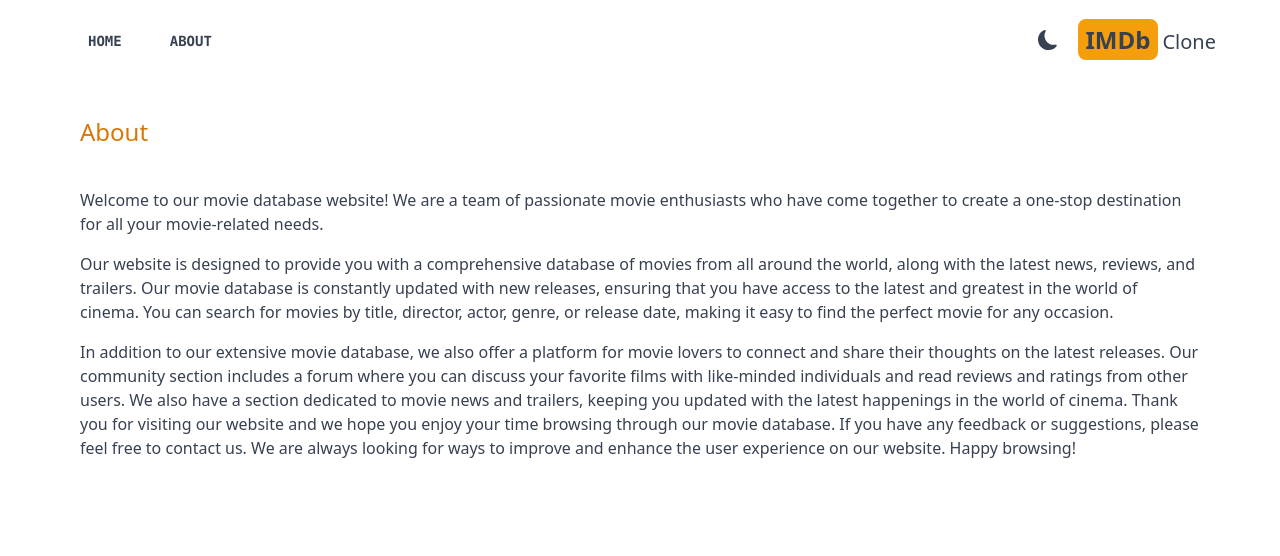
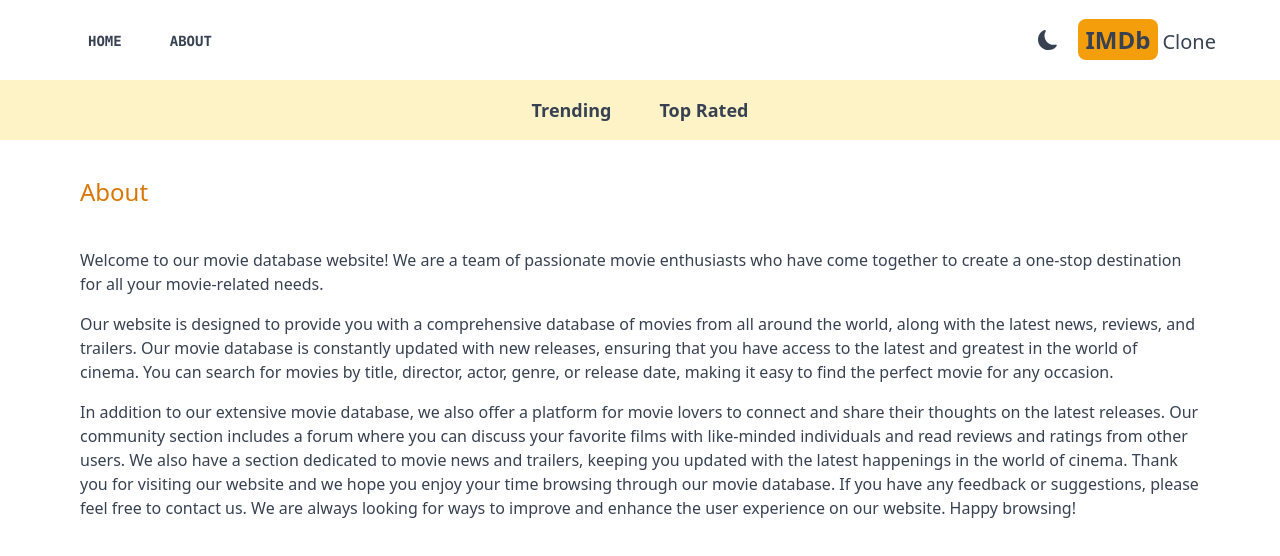
Before and after one commit to Kush8459/IMDb-clone, a Next.js app: page /about in a window 1280 px wide. Shown: the top 556 px of the page. Built offline with nearby package versions, Linux system fonts and the light colour scheme.

Commit message:
create the navbar component

```diff
--- a/src/app/layout.js
+++ b/src/app/layout.js
@@ -1,6 +1,7 @@
 import "./globals.css";
 import Header from "@/components/Header";
 import Providers from "./Providers";
+import Navbar from "@/components/Navbar";
 
 export const metadata = {
   title: "IMDb Clone",
@@ -16,6 +17,7 @@
           <Header />
 
           {/* Navbar */}
+          <Navbar />
           {/* Search box */}
 
           {children}
--- /dev/null
+++ b/src/components/Navbar.jsx
@@ -0,0 +1,10 @@
+import NavbarItem from "./NavbarItem";
+
+export default function Navbar() {
+  return (
+    <div className="flex justify-center dark:bg-gray-600 bg-amber-100 lg:text-lg p-4">
+      <NavbarItem title="Trending" param="fetchTrending" />
+      <NavbarItem title="Top Rated" param="fetchTopRated" />
+    </div>
+  );
+}
--- /dev/null
+++ b/src/components/NavbarItem.jsx
@@ -0,0 +1,24 @@
+"use client";
+
+import Link from "next/link";
+
+import { useSearchParams } from "next/navigation";
+
+export default function NavbarItem({ title, param }) {
+  const searchParams = useSearchParams();
+  const genre = searchParams.get("genre");
+  return (
+    <div>
+      <Link
+        className={`m-4 hover:text-amber-600 font-semibold p-2 ${
+          genre &&
+          genre === param &&
+          "underline underline-offset-8 decoration-4 decoration-amber-500 rounded-lg"
+        } `}
+        href={`/?genre=${param}`}
+      >
+        {title}
+      </Link>
+    </div>
+  );
+}
```
